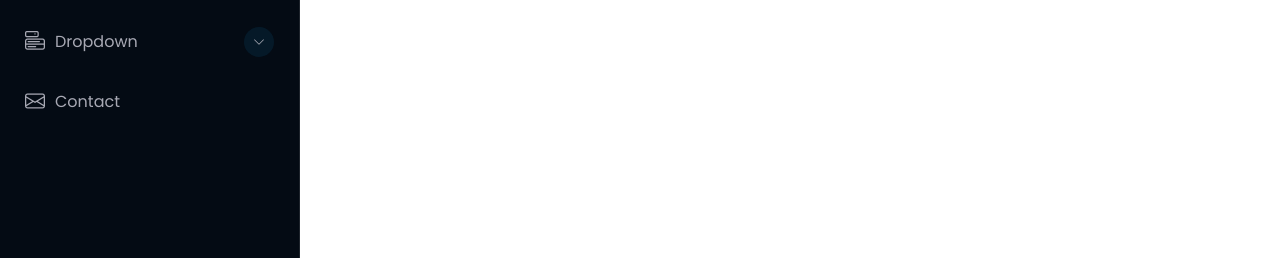
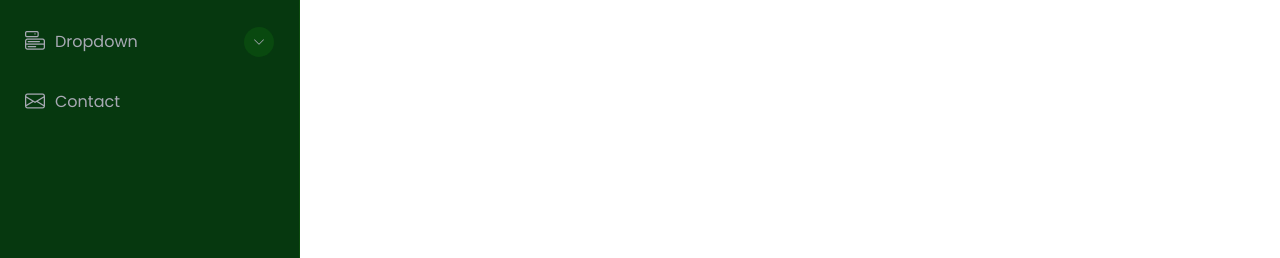
Before and after one commit to axelggonzalez/practica1, a plain HTML site: page starter-page.html in a window 1280 px wide. Shown: the part 542-800 px from the top of the page. Drawn offline with Linux system fonts and the light colour scheme.

Commit message:
cambio1.5

```diff
--- a/assets/css/main.css
+++ b/assets/css/main.css
@@ -22,7 +22,7 @@
   --background-color: #ffffff; /* Background color for the entire website, including individual sections */
   --default-color: #272829; /* Default color used for the majority of the text content across the entire website */
   --heading-color: #050d18; /* Color for headings, subheadings and title throughout the website */
-  --accent-color: #149ddd; /* Accent color that represents your brand on the website. It's used for buttons, links, and other elements that need to stand out */
+  --accent-color: #2bdd14; /* Accent color that represents your brand on the website. It's used for buttons, links, and other elements that need to stand out */
   --surface-color: #ffffff; /* The surface color is used as a background of boxed elements within sections, such as cards, icon boxes, or other elements that require a visual separation from the global background. */
   --contrast-color: #ffffff; /* Contrast color for text, ensuring readability against backgrounds of accent, heading, or default colors. */
 }
@@ -45,10 +45,10 @@
 }
 
 .dark-background {
-  --background-color: #040b14;
-  --default-color: #ffffff;
+  --background-color: #06380f;
+  --default-color: #52f308;
   --heading-color: #ffffff;
-  --surface-color: #151f2b;
+  --surface-color: #1e71d8;
   --contrast-color: #ffffff;
 }
 
```
Also changed, not shown: index.html (+4 -4 lines).
